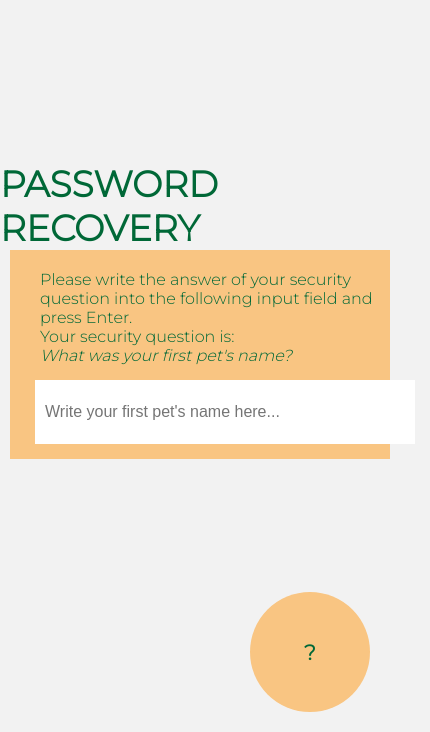
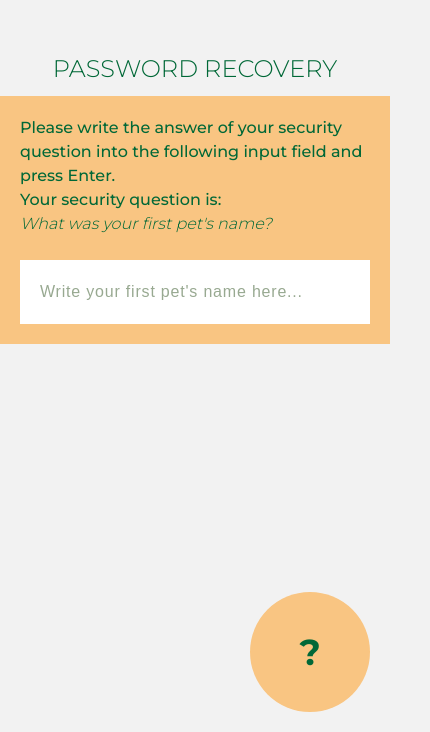
Before and after one commit to gyorizsuzs/uibuild-pw-recovery, a plain HTML site: page index.html in a window 390 px wide. Shown: the part 112-844 px from the top of the page, 430 px wide, since content can reach past the window. Drawn offline with Linux system fonts and the light colour scheme.

Commit message:
mobile view

```diff
--- a/index.html
+++ b/index.html
@@ -7,19 +7,22 @@
     <link rel="stylesheet" href="style.css">
     <link rel="preconnect" href="https://fonts.googleapis.com">
     <link rel="preconnect" href="https://fonts.gstatic.com" crossorigin>
-    <link href="https://fonts.googleapis.com/css2?family=Montserrat:wght@300&display=swap" rel="stylesheet">
+    <link href="https://fonts.googleapis.com/css2?family=Montserrat:wght@300;500;700&display=swap" rel="stylesheet">
     <title>practice</title>
 </head>
 <body>
 
-    <div class="container">
+    <div class="main-container">
         <h1>Password recovery</h1>
-        <div>
+        <div class="outer-container">
             <div class="inner-container">
-                Please write the answer of your security question into the following input field and press Enter.<br>Your security question is:
+                <p>Please write the answer of your security question into the following input field and press Enter.</p>
+                <p>Your security question is:</p>
+                <form>
+                    <label>What was your first pet's name?</label><br>
+                    <input type="text" placeholder="Write your first pet's name here...">
+                </form>
             </div>
-            <p>What was your first pet's name?</p>
-            <input type="text" placeholder="Write your first pet's name here...">
         </div>
     </div>
     <button>?</button>
--- a/style.css
+++ b/style.css
@@ -1,3 +1,53 @@
+/* http://meyerweb.com/eric/tools/css/reset/
+   v2.0 | 20110126
+   License: none (public domain)
+*/
+
+html, body, div, span, applet, object, iframe,
+h1, h2, h3, h4, h5, h6, p, blockquote, pre,
+a, abbr, acronym, address, big, cite, code,
+del, dfn, em, img, ins, kbd, q, s, samp,
+small, strike, strong, sub, sup, tt, var,
+b, u, i, center,
+dl, dt, dd, ol, ul, li,
+fieldset, form, label, legend,
+table, caption, tbody, tfoot, thead, tr, th, td,
+article, aside, canvas, details, embed,
+figure, figcaption, footer, header, hgroup,
+menu, nav, output, ruby, section, summary,
+time, mark, audio, video {
+	margin: 0;
+	padding: 0;
+	border: 0;
+	font-size: 100%;
+	font: inherit;
+	vertical-align: baseline;
+}
+/* HTML5 display-role reset for older browsers */
+article, aside, details, figcaption, figure,
+footer, header, hgroup, menu, nav, section {
+	display: block;
+}
+body {
+	line-height: 1;
+}
+ol, ul {
+	list-style: none;
+}
+blockquote, q {
+	quotes: none;
+}
+blockquote:before, blockquote:after,
+q:before, q:after {
+	content: '';
+	content: none;
+}
+table {
+	border-collapse: collapse;
+	border-spacing: 0;
+}
+
+
 * {
     margin: 0;
     padding: 0;
@@ -8,7 +58,7 @@ body {
     width: 100%;
 
     font-family: 'Montserrat', sans-serif;
-    color: #006837;
+   /*  color: #006837; */
     background-color: #f2f2f2;
 
     display: flex;
@@ -17,61 +67,70 @@ body {
     align-items: center;
 }
 
-.container {
+.main-container {
     display: flex;
     flex-direction: column;
     align-items: center;
 }
 
 h1 {
+    margin-bottom: 10px;
     font-size: 36px;
+    font-weight: 300;
     color: #006837;
     text-transform: uppercase;
     align-items: flex-start;
 }
 
-.inner-container {
-    font-weight: medium;
-}
-
-div div {
-    padding-top: 10px;
-    padding-left: 10px;
-    margin-left: 10px;
-
+.outer-container {
     font-size: 16px;
     max-width: 520px;
     height: auto;
 
-    color: #4467745;
     background-color: #f9c582;
 
     align-items: flex-start;
 }
 
-p {
-    margin-left: 10px;
-    padding-left: 10px;
-    font-style: italic;
+.inner-container {
+    padding: 20px;
+    font-weight: 500;
+    line-height: 1.5;
 }
 
 
+p {
+    color: #006837;
+}
+
+
+form {
+    display: flex;
+    flex-direction: column;
+}
+
+label {
+    font-style: italic;
+    font-weight: 300;
+    color: #006837
+}
+
 input {
-    margin: 15px;
-    padding-left: 10px;
-    width: 100%;
+    padding-left: 20px;
 
     font-size: 16px;
-    font-weight: medium;
-    max-width: 480px;
+    font-weight: 500;
+    /* max-width: 480px; */
     height: 64px;
 
-    color: #98a991;
     outline: none;
     border: none;
 }
 
-
+input::placeholder {
+    color: #98a991;
+    letter-spacing: 0.05rem;
+}
 
 button {
     height: 120px;
@@ -79,7 +138,7 @@ button {
 
     font-family: 'Montserrat', sans-serif;
     font-weight: bold;
-    font-size: 21px;
+    font-size: 36px;
 
     background-color: #f9c582;
     color: #006837;
@@ -92,6 +151,18 @@ button {
     bottom: 20px;
 }
 
-media screen and (min-width: 520px) ? {
+@media screen and (max-width: 520px) {
+    .main-container {
+        position: absolute;
+        top: 20%;
+    }
 
+    h1 {
+        font-size: 24px;
+        margin-bottom: 15px;
+    }
+
+    input {
+        width: 100% - 40px;
+    }
 }
```
